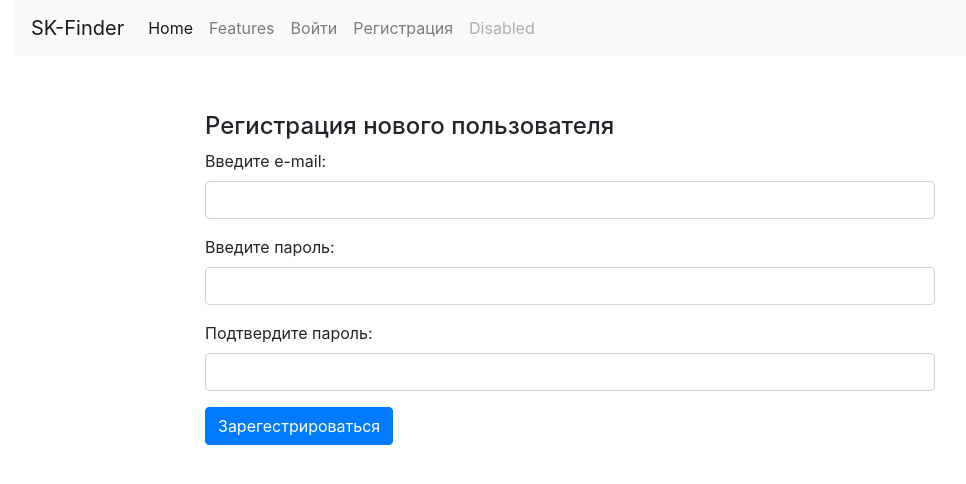
After one commit to pdef80/django_sec_proj_scraping_service, a Django app: page /accounts/register/ in a window 1280 px wide. The commit adds this page. Shown: the top 484 px of the page, without its empty margins (70-1036 px from the left). Run offline with Django 3.2, Linux system fonts and the light colour scheme; parts of the project's set-up code (start-up, migrations or seed data) failed here and were passed over; some libraries are stand-ins or nearby versions.

Commit message:
made function for registration form

```diff
--- /dev/null
+++ b/src/accounts/templates/accounts/register.html
@@ -0,0 +1,22 @@
+{% extends "base.html" %}
+
+{% block title%} Register {% endblock %}
+
+{% block content %}
+
+
+<div class="row mt-5">
+    <div class="col-md-8 mx-auto">
+        <h4 class="my-2">Регистрация нового пользователя</h4>
+          <form method="POST" action="">{% csrf_token %}
+            <div class="form-group">
+                {{ form.as_p }}
+            </div>
+            <button type="submit" class="btn btn-primary">Зарегестрироваться</button>
+          </form>
+    </div>
+</div>
+
+
+
+{% endblock %}
--- a/src/accounts/urls.py
+++ b/src/accounts/urls.py
@@ -1,8 +1,9 @@
 from django.urls import path
-from accounts.views import login_view, logout_view
+from accounts.views import login_view, logout_view, register_view
 
 urlpatterns = [
 
     path('login/', login_view, name='login'),
     path('logout/', logout_view, name='logout'),
+    path('register/', register_view, name='register'),
 ]
--- a/src/accounts/views.py
+++ b/src/accounts/views.py
@@ -1,11 +1,11 @@
 from django.contrib.auth import authenticate, login, logout
 from django.shortcuts import render, redirect
 
-from accounts.forms import UserLoginForm
+from accounts.forms import UserLoginForm, UserRegistratiionForm
 
 
 def login_view(request):
-    form = UserLoginForm(request.POST) or None
+    form = UserLoginForm(request.POST or None)
     if form.is_valid():
         data = form.cleaned_data
         email = data.get('email')
@@ -19,3 +19,13 @@
 def logout_view(request):
     logout(request)
     return redirect('home')
+
+
+def register_view(request):
+    form = UserRegistratiionForm(request.POST or None)
+    if form.is_valid():
+        new_user = form.save(commit=False)
+        new_user.set_password(form.cleaned_data['password'])
+        new_user.save()
+        return render(request, 'accounts/register_done.html', {'new_user': new_user})
+    return render(request, 'accounts/register.html', {'form': form})
--- a/src/templates/base.html
+++ b/src/templates/base.html
@@ -24,6 +24,7 @@
           <a class="nav-item nav-link" href="{% url 'accounts:logout' %}">Выйти</a>
           {% else %}
           <a class="nav-item nav-link" href="{% url 'accounts:login' %}">Войти</a>
+          <a class="nav-item nav-link" href="{% url 'accounts:register' %}">Регистрация</a>
           {% endif %}
           <a class="nav-item nav-link disabled" href="#" tabindex="-1" aria-disabled="true">Disabled</a>
         </div>
```
Also changed, not shown: src/accounts/templates/accounts/register_done.html (added, +17 -0 lines).
